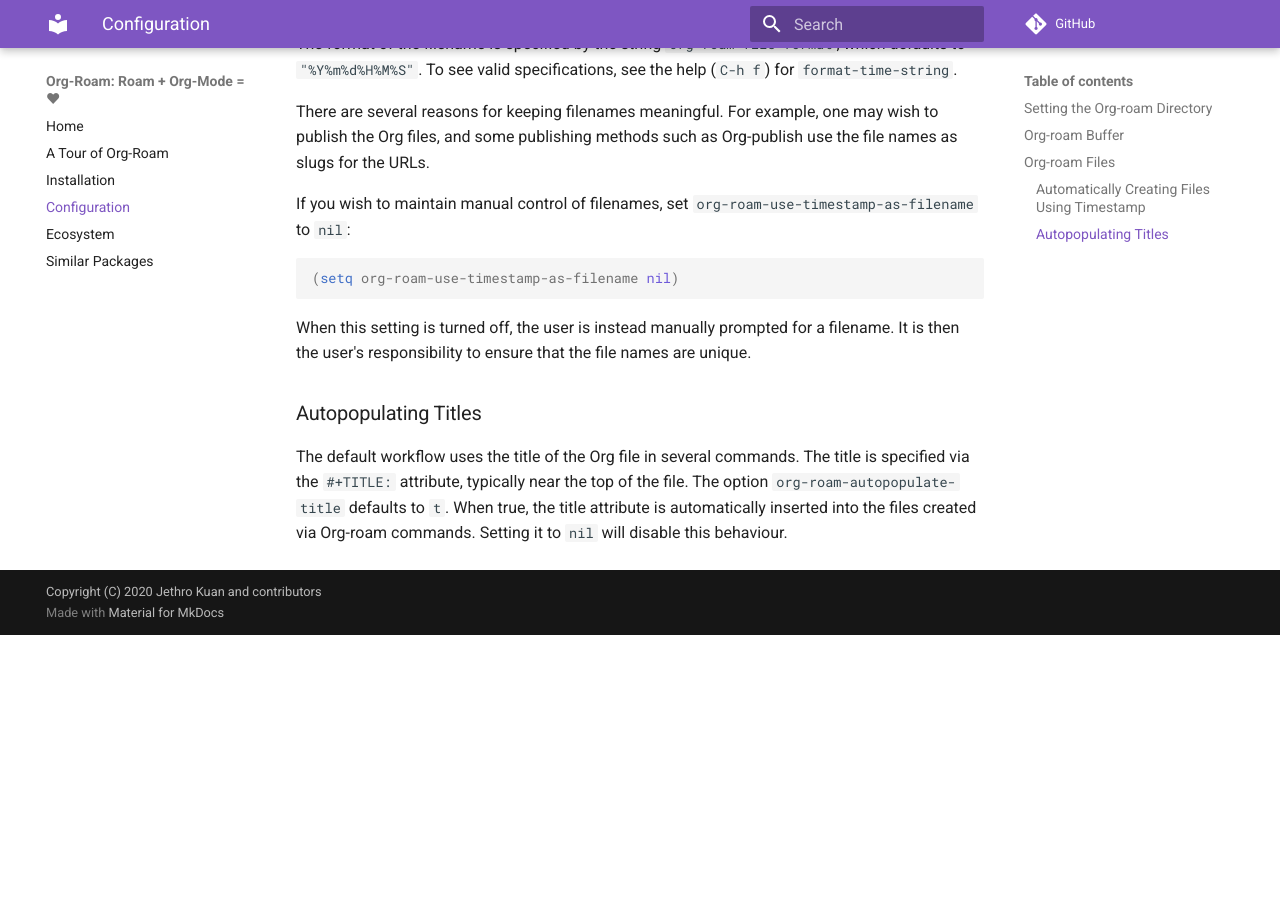
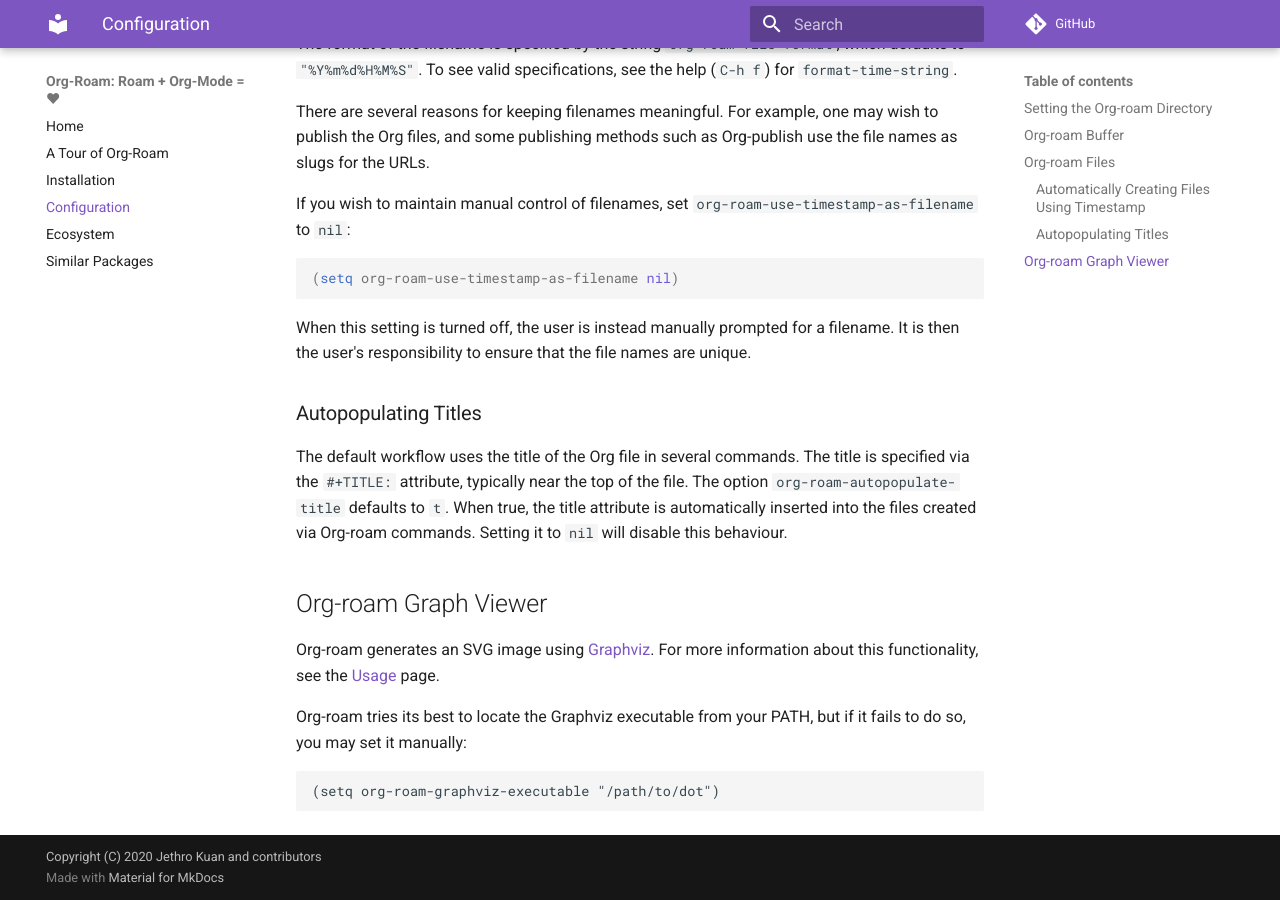
Before and after one commit to org-roam/org-roam, an MkDocs documentation site: the page built from doc/configuration.md, in a window 1280 px wide and 900 px high, scrolled down 1312 px. Built offline with MkDocs 1.6.1 and Material for MkDocs 9.7.7, drawn with Linux system fonts in a browser that asks for light colours; comment, search, counter and statistics services are not loaded; before the commit the page ends 1947 px from its top, so only the background shows below that.

Commit message:
Document org-roam-graphviz-executable

````diff
--- a/doc/configuration.md
+++ b/doc/configuration.md
@@ -82,3 +82,17 @@
 `org-roam-autopopulate-title` defaults to `t`. When true, the title
 attribute is automatically inserted into the files created via
 Org-roam commands. Setting it to `nil` will disable this behaviour.
+
+
+## Org-roam Graph Viewer
+
+Org-roam generates an SVG image using
+[Graphviz](https://graphviz.org/). For more information about this
+functionality, see the [Usage](TODO) page.
+
+Org-roam tries its best to locate the Graphviz executable from your
+PATH, but if it fails to do so, you may set it manually:
+
+```
+(setq org-roam-graphviz-executable "/path/to/dot")
+```
````
